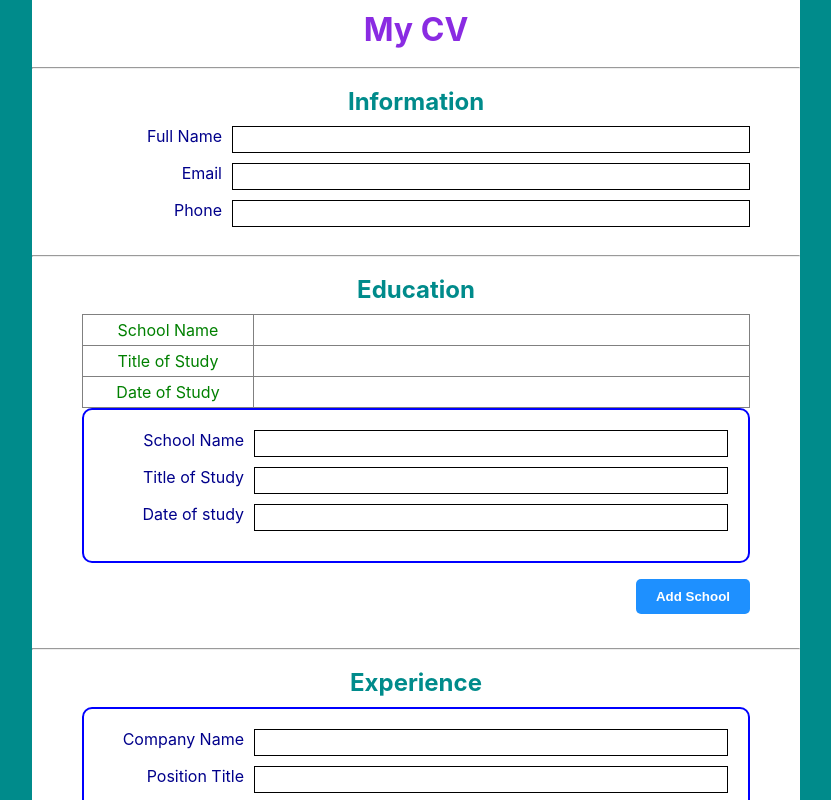
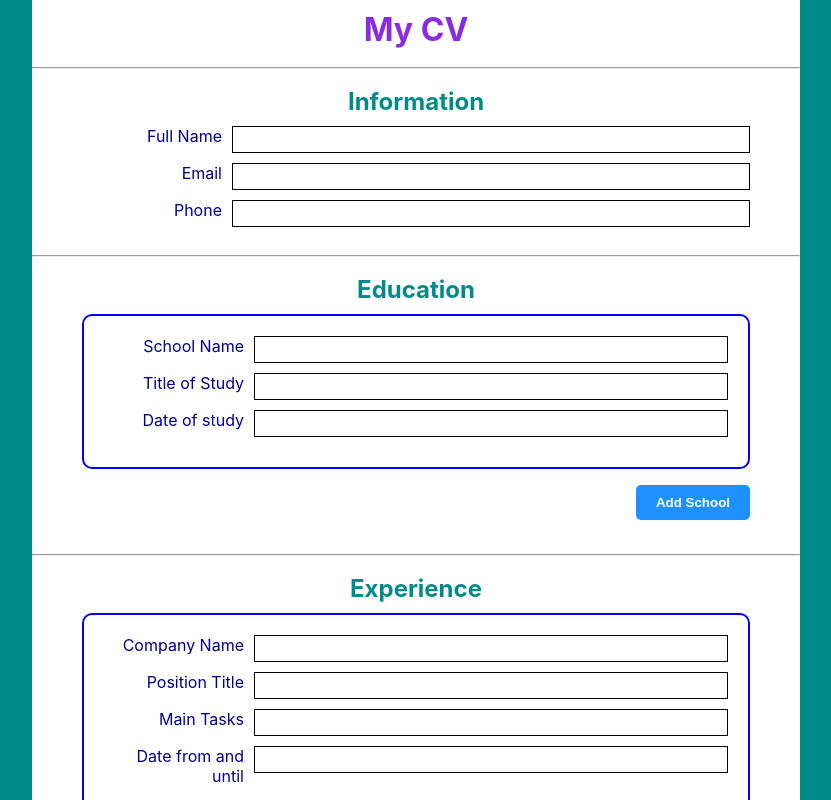
Before and after one commit to SonDo580/CV-application, a React (Create React App) app: page / in a window 1280 px wide. Shown: the top 800 px of the page, without its empty margins (224-1055 px from the left). Built offline with nearby package versions, Linux system fonts and the light colour scheme.

Commit message:
Pass editMode prop to School

```diff
--- a/src/components/Education.js
+++ b/src/components/Education.js
@@ -15,61 +15,7 @@ class Education extends Component {
     return (
       <div className="container">
         <h2>Education</h2>
-        <School />
-
-        {this.props.editMode ? (
-          <div className="input-group school">
-            <div className="field">
-              <label>School Name</label>
-              <input
-                type="text"
-                name="school"
-                value={this.state.school}
-                onChange={this.handleChange}
-                required
-              />
-            </div>
-
-            <div className="field">
-              <label>Title of Study</label>
-              <input
-                type="text"
-                name="title"
-                value={this.state.title}
-                onChange={this.handleChange}
-                required
-              />
-            </div>
-
-            <div className="field">
-              <label>Date of study</label>
-              <input
-                type="text"
-                name="date"
-                value={this.state.date}
-                onChange={this.handleChange}
-                required
-              />
-            </div>
-          </div>
-        ) : (
-          <table>
-            <tbody>
-              <tr>
-                <th scope="row">School Name</th>
-                <td>{this.state.school}</td>
-              </tr>
-              <tr>
-                <th scope="row">Title of Study</th>
-                <td>{this.state.title}</td>
-              </tr>
-              <tr>
-                <th scope="row">Date of Study</th>
-                <td>{this.state.date}</td>
-              </tr>
-            </tbody>
-          </table>
-        )}
+        <School editMode={this.props.editMode} />
 
         {this.props.editMode ? (
           <p className="buttonContainer">
```
